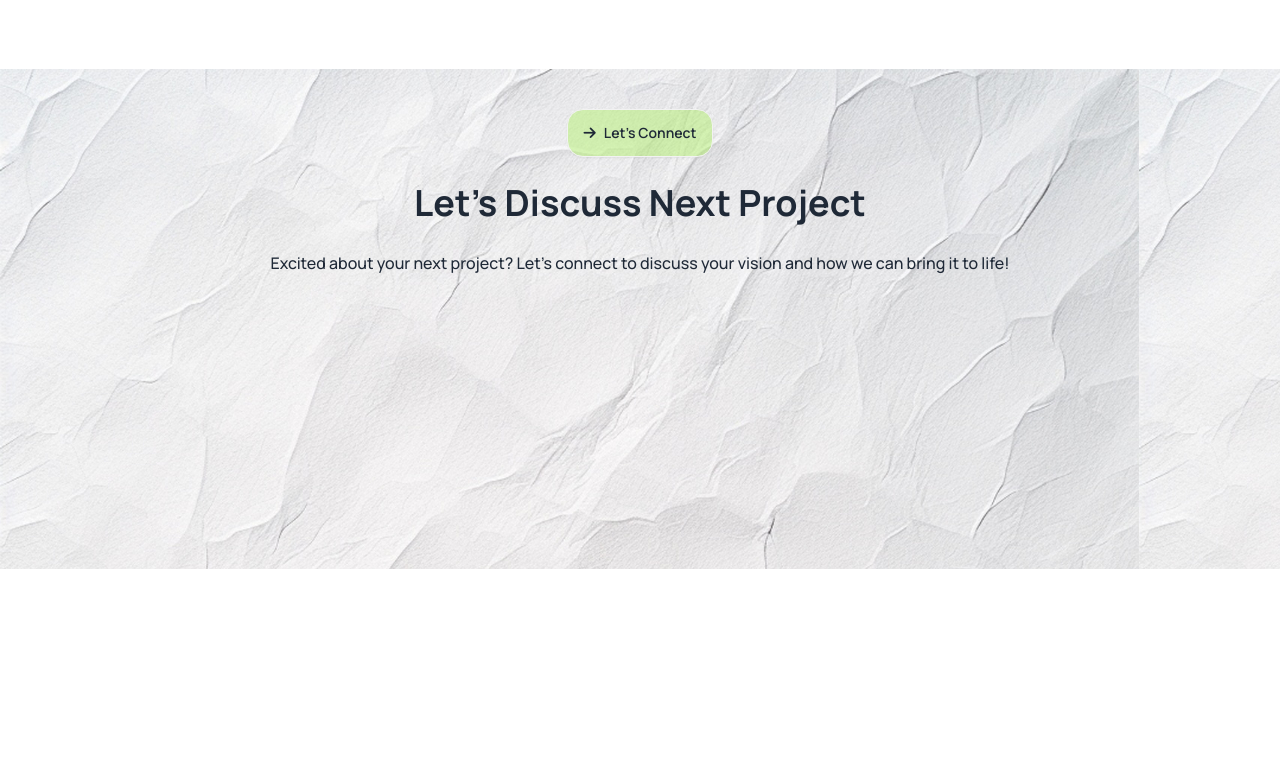
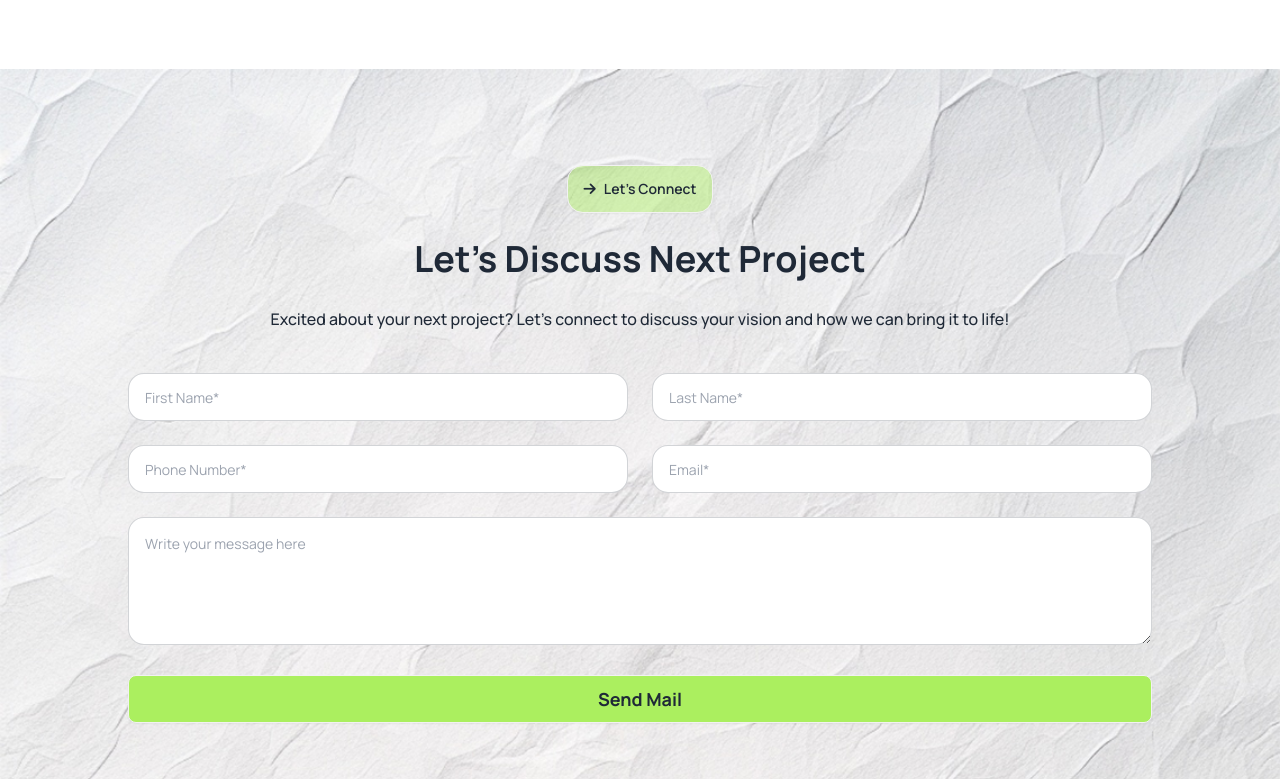
Before and after one commit to imran-binhasan/rinterio-landing-page, a plain HTML site: page index.html in a window 1280 px wide. Shown: the part 3976-4755 px from the top of the page. Before the commit the page ends 4545 px from the top, so only its background shows below. Drawn offline with nearby package versions, Linux system fonts and the light colour scheme.

Commit message:
input section added

```diff
--- a/index.html
+++ b/index.html
@@ -439,8 +439,8 @@
     <!-- Review Section End  -->
 
     <!-- Input Section -->
-    <section class="bg-[url('assets/bg.jpg')] h-[500px]">
-      <div class="container mx-auto">
+    <section class="bg-[url('assets/bg.jpg')] bg-cover">
+      <div class="container mx-auto py-14">
         <div  class="flex flex-col justify-center items-center gap-y-4 py-10">
           <div>
             <a class="btn bg-[#ABEF5F70] rounded-2xl"><i class="fa-solid fa-arrow-right"></i> Let’s Connect</a>
@@ -449,6 +449,33 @@
           <p class="text-center leading-7 font-medium">Excited about your next project? Let’s connect to discuss your vision and how we can bring it to life!</p>
         </div>
 
+
+       <div class="flex flex-col items-center justify-center">
+
+        <div class="flex flex-col lg:flex-row gap-6 mx-auto w-4/5">
+          <input type="text" placeholder="First Name*" class="input input-bordered input-md w-full rounded-2xl " />
+        <input type="text" placeholder="Last Name*" class="input input-bordered input-md w-full rounded-2xl " />
+        </div>
+        <br>
+        <div class="flex flex-col lg:flex-row gap-6 mx-auto w-4/5">
+          <input type="number" placeholder="Phone Number*" class="input input-bordered input-md w-full rounded-2xl " />
+        <input type="email" placeholder="Email*" class="input input-bordered input-md w-full rounded-2xl " />
+        </div>
+        <br>
+        <div class="w-4/5">
+          <textarea placeholder="Write your message here" class="textarea textarea-bordered textarea-md w-full h-32 rounded-2xl"></textarea>
+        </div><br>
+        <div class="w-4/5 ">
+          <a href="#" class="btn w-full font-bold text-lg bg-[#ABEF5F]">Send Mail</a>
+        </div>
+
+
+
+
+
+
+
+       </div>
     </section>
 
 </main>
```
